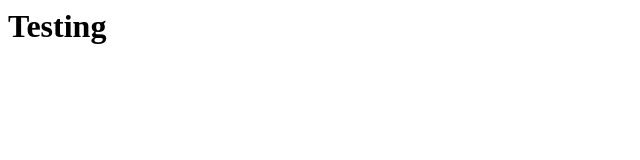
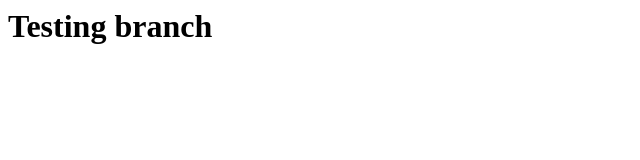
Before and after one commit to anuprasb6541/GitDemo, a plain HTML site: page index.html in a window 1280 px wide. Shown: the whole page, without its empty margins (0-640 px from the left). Drawn offline with Linux system fonts and the light colour scheme.

Commit message:
Testing is changed to Testing branch

```diff
--- a/index.html
+++ b/index.html
@@ -1 +1 @@
-<h1>Testing</h1>
+<h1>Testing branch</h1>
```
